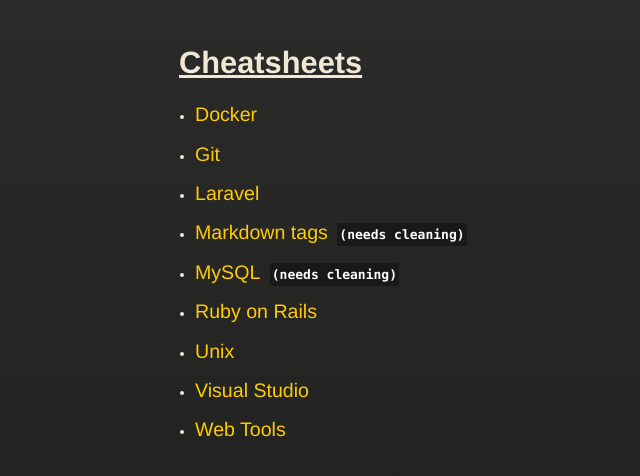
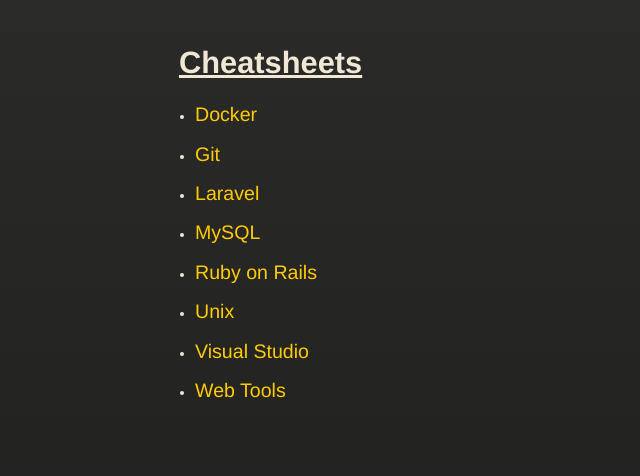
Before and after one commit to vincent-clipet/cheatsheets, a Jekyll site: the page built from markdown/Index.md, in a window 1280 px wide. Shown: the top 476 px of the page, without its empty margins (111-751 px from the left). Built offline with Jekyll 4.4.1, drawn with Linux system fonts in a browser that asks for light colours; our own code applies the rules of GitHub Pages for plain Markdown files.

Commit message:
feat: temporarily unlisted the markdown cheatsheet in the index

```diff
--- a/markdown/Index.md
+++ b/markdown/Index.md
@@ -8,8 +8,8 @@ permalink: /
 - ### [Docker](https://vincent-clipet.github.io/cheatsheets/docker)
 - ### [Git](https://vincent-clipet.github.io/cheatsheets/git)
 - ### [Laravel](https://vincent-clipet.github.io/cheatsheets/laravel)
-- ### [Markdown tags](https://vincent-clipet.github.io/cheatsheets/markdown) `(needs cleaning)`
-- ### [MySQL](https://vincent-clipet.github.io/cheatsheets/mysql) `(needs cleaning)`
+<!-- - ### [Markdown tags](https://vincent-clipet.github.io/cheatsheets/markdown) `(needs cleaning)` -->
+- ### [MySQL](https://vincent-clipet.github.io/cheatsheets/mysql)
 - ### [Ruby on Rails](https://vincent-clipet.github.io/cheatsheets/ruby-on-rails)
 - ### [Unix](https://vincent-clipet.github.io/cheatsheets/unix)
 - ### [Visual Studio](https://vincent-clipet.github.io/cheatsheets/visual-studio)
```
